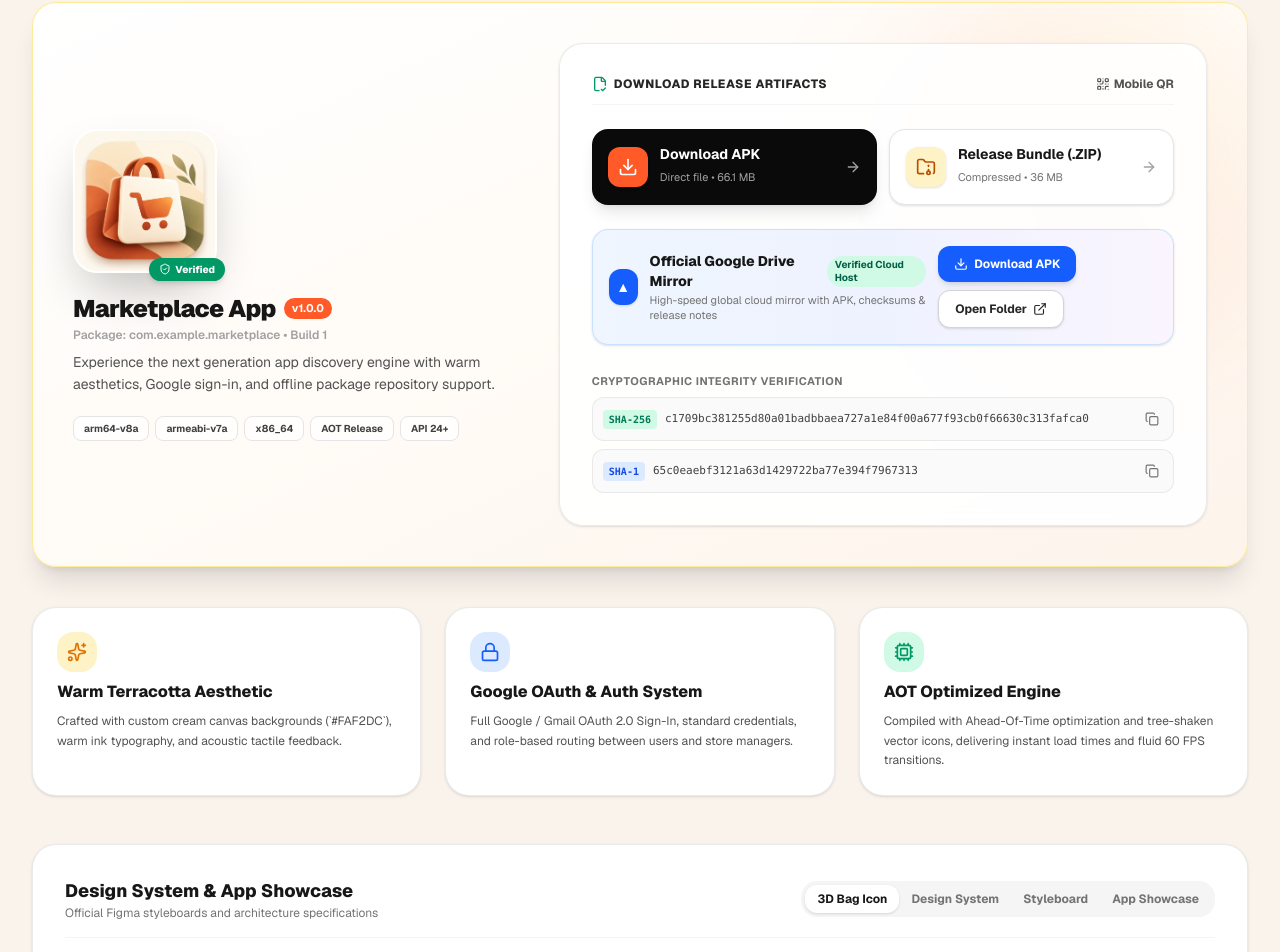
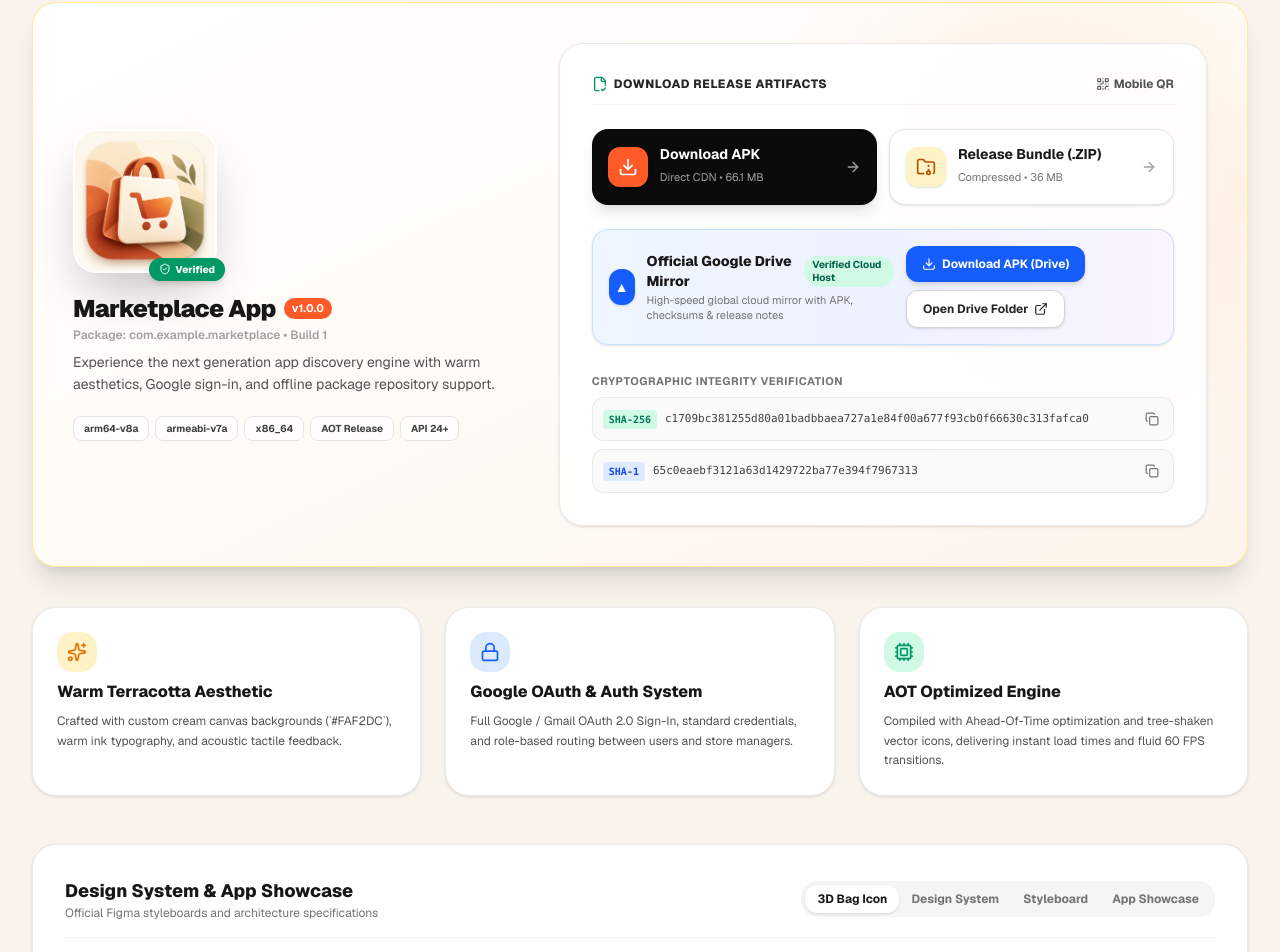
Before and after one commit to Jibin1010/ME-Website, a Next.js app in the folder production/: page / in a window 1280 px wide. Shown: the part 1313-2265 px from the top of the page. Built offline with nearby package versions, Linux system fonts and the light colour scheme.

Commit message:
fix: resolve 404 on release downloads by routing to verified direct CDN binaries and fail-proof redirects

```diff
--- a/production/next.config.ts
+++ b/production/next.config.ts
@@ -4,6 +4,25 @@ const nextConfig: NextConfig = {
   /* config options here */
   cacheComponents: true,
   partialPrefetching: true,
+  async redirects() {
+    return [
+      {
+        source: "/release/v1.0.0/Marketplace-v1.0.0.apk",
+        destination: "https://github.com/Jibin1010/ME-Website/releases/download/v1.0.0/Marketplace-v1.0.0.apk",
+        permanent: false,
+      },
+      {
+        source: "/release/Marketplace-v1.0.0-release.zip",
+        destination: "https://github.com/Jibin1010/ME-Website/releases/download/v1.0.0/Marketplace-v1.0.0-release.zip",
+        permanent: false,
+      },
+      {
+        source: "/download/apk",
+        destination: "https://github.com/Jibin1010/ME-Website/releases/download/v1.0.0/Marketplace-v1.0.0.apk",
+        permanent: false,
+      },
+    ];
+  },
   turbopack: {
     rules: {
       "*.css": {
--- a/production/src/components/ReleaseSection.tsx
+++ b/production/src/components/ReleaseSection.tsx
@@ -136,8 +136,7 @@ export function ReleaseSection() {
 
               {/* Primary APK Download Button */}
               <a
-                href="/release/v1.0.0/Marketplace-v1.0.0.apk"
-                download="Marketplace-v1.0.0.apk"
+                href="https://github.com/Jibin1010/ME-Website/releases/download/v1.0.0/Marketplace-v1.0.0.apk"
                 className="group relative overflow-hidden flex items-center justify-between p-4 rounded-2xl bg-neutral-950 hover:bg-black text-white shadow-lg hover:shadow-xl transition-all duration-200 hover:-translate-y-0.5"
               >
                 <div className="flex items-center space-x-3">
@@ -146,7 +145,7 @@ export function ReleaseSection() {
                   </div>
                   <div>
                     <span className="text-sm font-bold block leading-tight">Download APK</span>
-                    <span className="text-[11px] text-neutral-400">Direct file • 66.1 MB</span>
+                    <span className="text-[11px] text-neutral-400">Direct CDN • 66.1 MB</span>
                   </div>
                 </div>
                 <ArrowRight className="w-4 h-4 text-neutral-400 group-hover:text-white group-hover:translate-x-1 transition-all" />
@@ -154,8 +153,7 @@ export function ReleaseSection() {
 
               {/* Full Release ZIP Button */}
               <a
-                href="/release/Marketplace-v1.0.0-release.zip"
-                download="Marketplace-v1.0.0-release.zip"
+                href="https://github.com/Jibin1010/ME-Website/releases/download/v1.0.0/Marketplace-v1.0.0-release.zip"
                 className="group flex items-center justify-between p-4 rounded-2xl bg-white hover:bg-neutral-50 text-neutral-900 border border-neutral-200 shadow-sm hover:shadow transition-all duration-200 hover:-translate-y-0.5"
               >
                 <div className="flex items-center space-x-3">
@@ -195,7 +193,7 @@ export function ReleaseSection() {
                   className="flex-1 sm:flex-initial px-4 py-2.5 rounded-xl bg-blue-600 hover:bg-blue-700 text-white font-bold text-xs shadow-md transition-all text-center flex items-center justify-center space-x-1.5 hover:shadow-lg hover:-translate-y-0.5"
                 >
                   <Download className="w-3.5 h-3.5" />
-                  <span>Download APK</span>
+                  <span>Download APK (Drive)</span>
                 </a>
                 <a
                   href="https://drive.google.com/drive/folders/1bGFHm9j_FOwyu5Vh40XNvGUDwBEAGYvp?usp=sharing"
@@ -203,7 +201,7 @@ export function ReleaseSection() {
                   rel="noopener noreferrer"
                   className="flex-1 sm:flex-initial px-4 py-2.5 rounded-xl bg-white hover:bg-neutral-50 text-neutral-800 border border-neutral-300 font-bold text-xs shadow-sm transition-all text-center flex items-center justify-center space-x-1.5 hover:shadow hover:-translate-y-0.5"
                 >
-                  <span>Open Folder</span>
+                  <span>Open Drive Folder</span>
                   <ExternalLink className="w-3.5 h-3.5" />
                 </a>
               </div>
```
